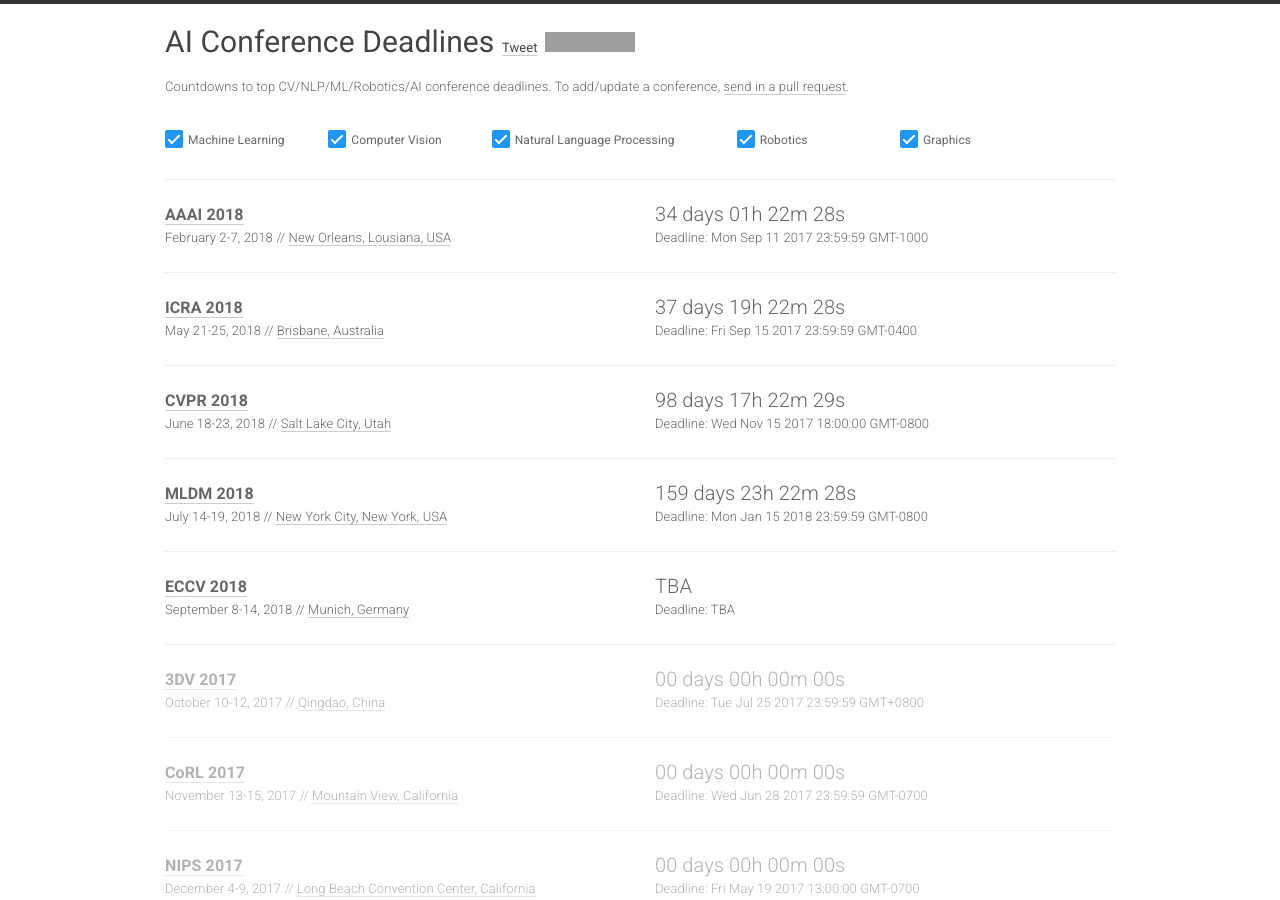
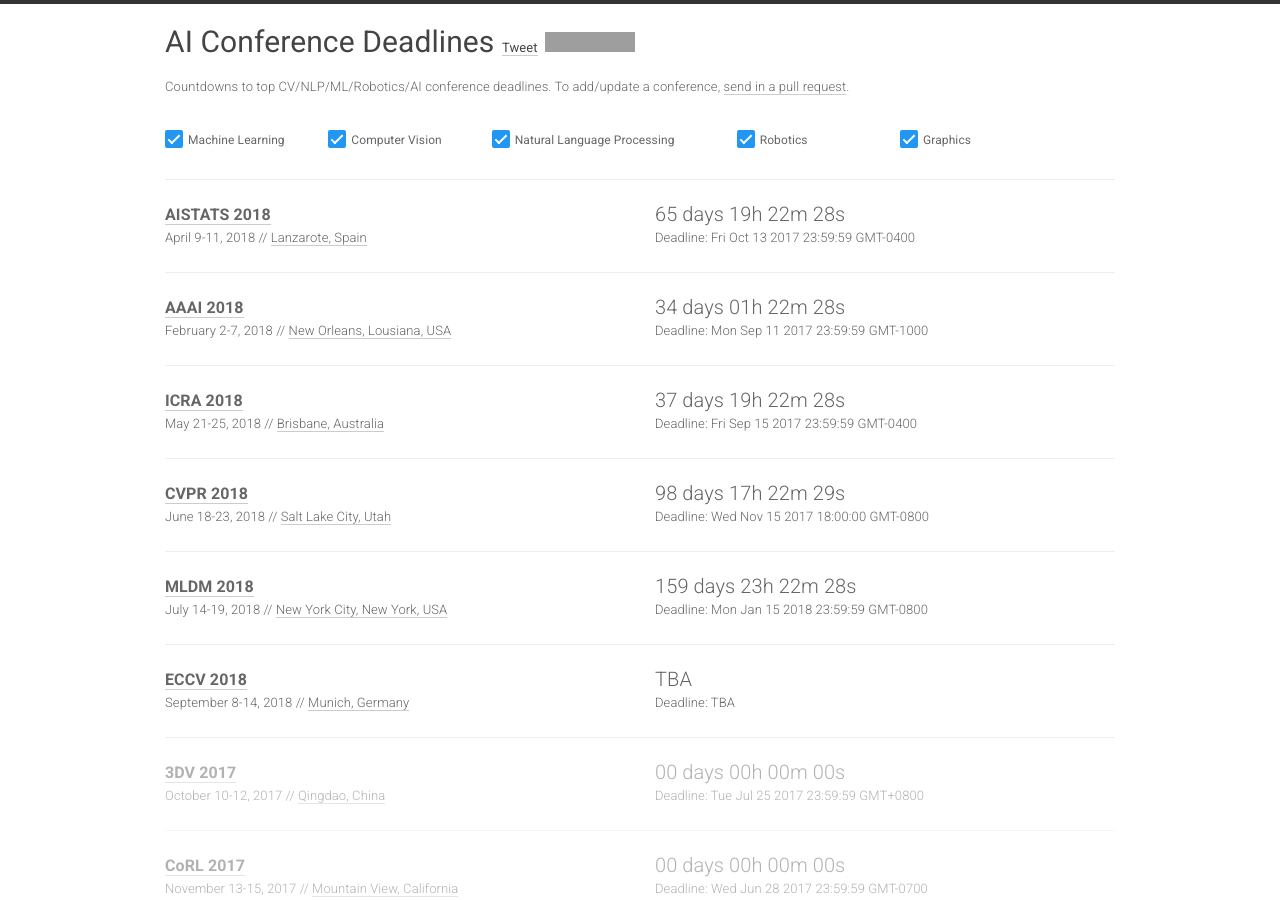
Before and after one commit to paperswithcode/ai-deadlines, a Jekyll site: the page built from index.html, in a window 1280 px wide and 900 px high. Built offline with Jekyll 4.4.1, drawn with Linux system fonts in a browser that asks for light colours; nearby versions of some CDN libraries; comment, search, counter and statistics services are not loaded; grey boxes are pictures that could not be loaded.

Commit message:
Updated deadline for AISTATS 2018

```diff
--- a/_data/conferences.yml
+++ b/_data/conferences.yml
@@ -1,4 +1,13 @@
 ---
+
+- name: AISTATS
+  year: 2018
+  id: aistats18
+  link: http://www.aistats.org/
+  deadline: "2017-10-13 23:59:59"
+  date: April 9-11, 2018
+  place: Lanzarote, Spain
+  sub: ML
 
 - name: AAAI
   year: 2018
```
